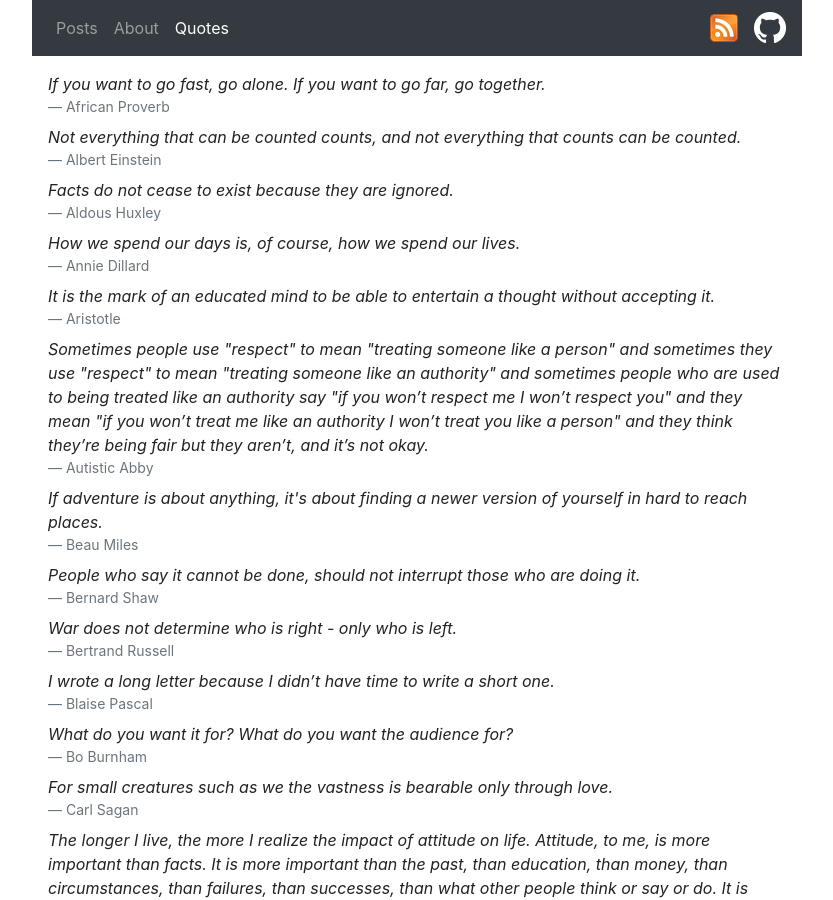
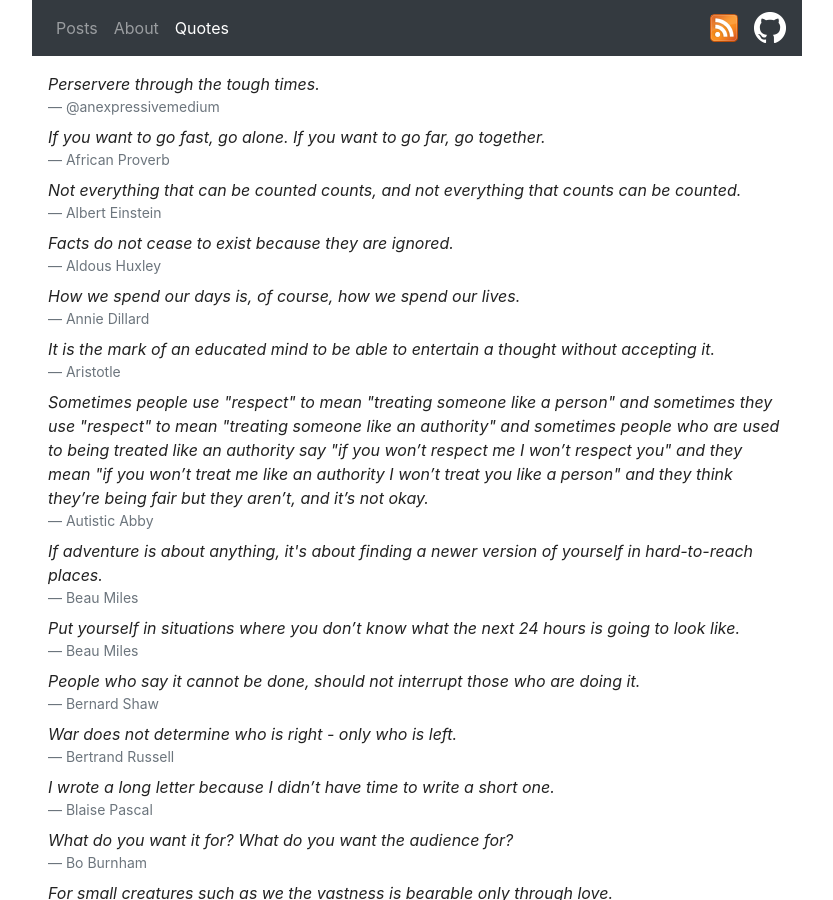
Before and after one commit to mackorone/mackorone.github.io, a Jekyll site: the page built from quotes.html, in a window 1280 px wide and 900 px high. Shown: the whole window, without its empty margins (223-1056 px from the left). Built offline with Jekyll 4.4.1, drawn with Linux system fonts in a browser that asks for light colours; nearby versions of some CDN libraries.

Commit message:
Add two new quotes

```diff
--- a/_data/quotes.yml
+++ b/_data/quotes.yml
@@ -76,7 +76,7 @@
   source: Annie Dillard
 - quote: I heard this story about a fish. He swims up to this older fish and says, "I'm trying to find this thing they call the ocean." "The ocean?" says the older fish. "That's what you're in right now." "This?" says the young fish. "This is water. What I want is the ocean."
   source: Disney, Soul
-- quote: If adventure is about anything, it's about finding a newer version of yourself in hard to reach places.
+- quote: If adventure is about anything, it's about finding a newer version of yourself in hard-to-reach places.
   source: Beau Miles
 - quote: Sometimes people use "respect" to mean "treating someone like a person" and sometimes they use "respect" to mean "treating someone like an authority" and sometimes people who are used to being treated like an authority say "if you won’t respect me I won’t respect you" and they mean "if you won’t treat me like an authority I won’t treat you like a person" and they think they’re being fair but they aren’t, and it’s not okay.
   source: Autistic Abby
@@ -107,3 +107,8 @@
 - quote: I have what it takes... I know how to get there. I will get there.
   source: Lionel Sanders
   link: https://youtu.be/CJ3CINWK5gU?t=600
+- quote: Perservere through the tough times.
+  source: '@anexpressivemedium'
+  link: https://youtu.be/vT9LS2Z2RmI?t=886
+- quote: Put yourself in situations where you don’t know what the next 24 hours is going to look like.
+  source: Beau Miles
```
